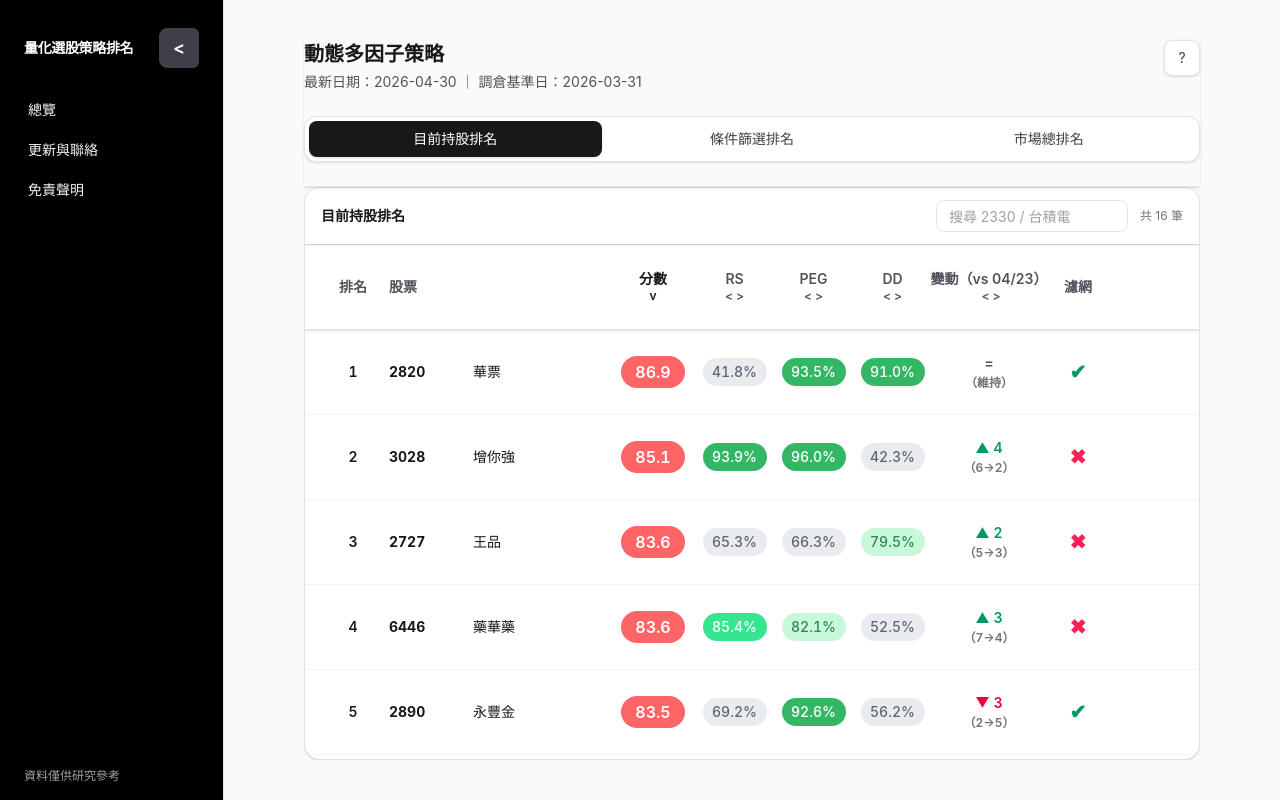
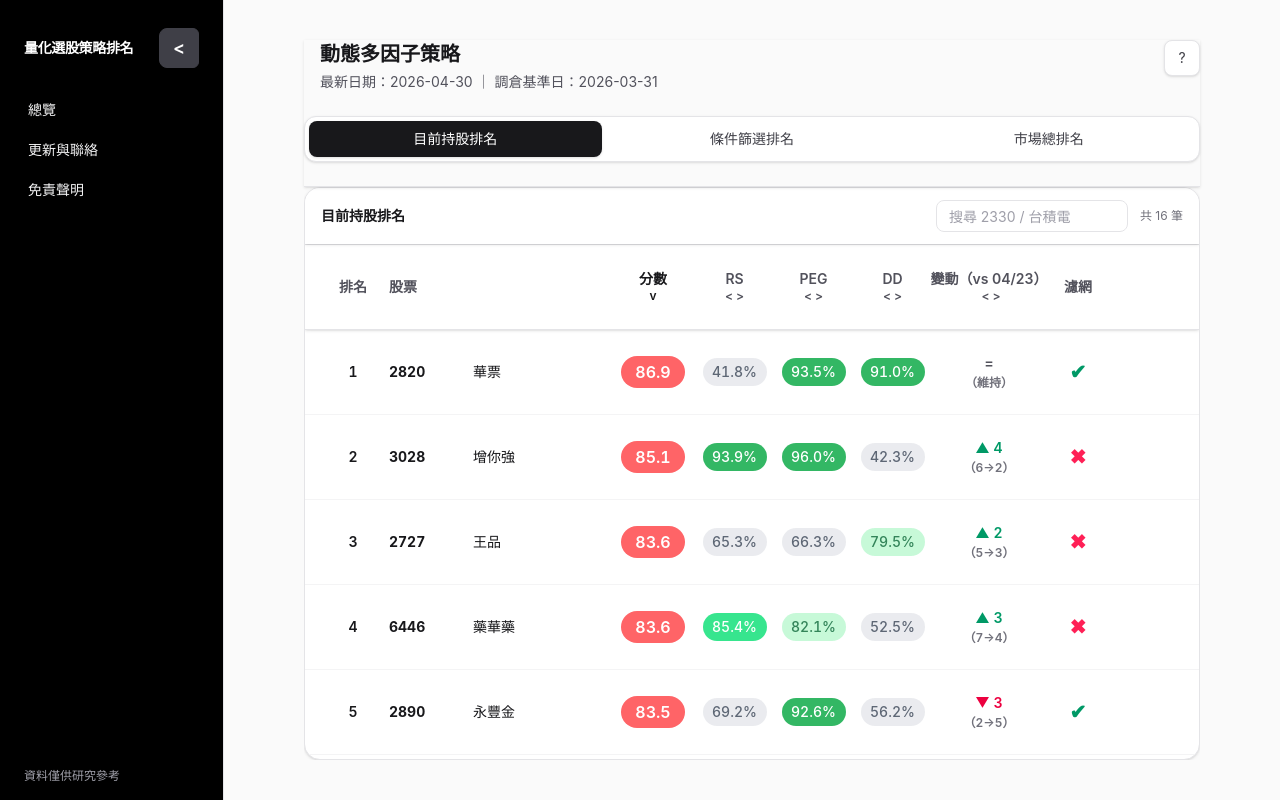
Before and after one commit to amu-0713/my-stock-rank, a React (Vite) app: page /strategy/1 in a window 1280 px wide. Built offline with nearby package versions, Linux system fonts and the light colour scheme.

Commit message:
Update StrategyPage.jsx

```diff
--- a/src/pages/StrategyPage.jsx
+++ b/src/pages/StrategyPage.jsx
@@ -93,8 +93,8 @@ export default function StrategyPage() {
         <div className="sticky top-0 z-50 space-y-4 border-b border-zinc-200 bg-zinc-50 pb-4 shadow-sm sm:space-y-6 sm:pb-6">
           <div className="flex items-start justify-between gap-3">
             <div>
-              <div className="text-lg font-semibold sm:text-xl">{title}</div>
-              <div className="mt-1 text-xs text-zinc-600 sm:text-sm">{strategyHeaderText}</div>
+              <div className="pl-4 text-lg font-semibold sm:text-xl">{title}</div>
+              <div className="mt-1 pl-4 text-xs text-zinc-600 sm:text-sm">{strategyHeaderText}</div>
             </div>
 
             <div className="flex shrink-0 items-center gap-2">
```
